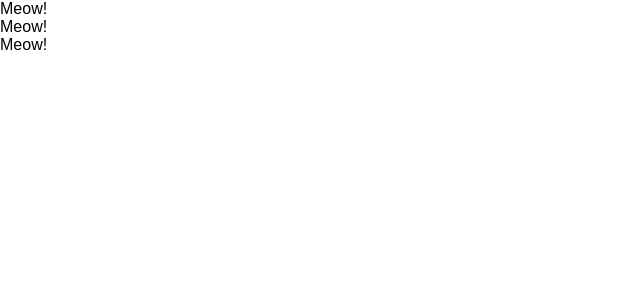
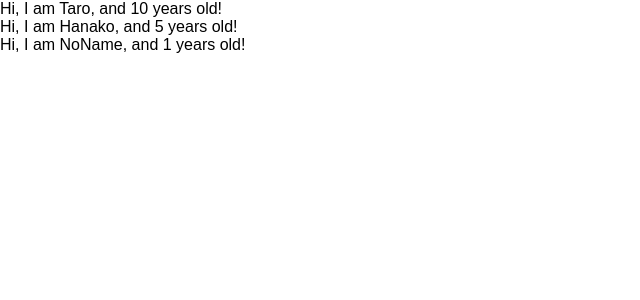
Before and after one commit to frongrasanf/react-redux-crud, a React (Create React App) app: page / in a window 1280 px wide. Shown: the top 300 px of the page, without its empty margins (0-640 px from the left). Built offline with nearby package versions, Linux system fonts and the light colour scheme.

Commit message:
Learn props of component

```diff
--- a/src/App.js
+++ b/src/App.js
@@ -1,29 +1,29 @@
-import React, { Component } from 'react';
-
-// class App extends Component {
-//   render() {
-//     return (
-//       <React.Fragment>
-//         <label htmlFor="bar">bar</label>
-//         <input type="text" onClick={() => {console.log("hey")}} />
-//       </React.Fragment>
-//     )
-//   }
-// }
+import React from 'react';
 
 const App = () => {
+  const profiles = [
+    { name: "Taro", age: 10 },
+    { name: "Hanako", age: 5 },
+    { name: "NoName" }
+  ]
   return (
     <div>
-    <Cat />
-    <Cat />
-    <Cat />
+      {
+        profiles.map((profile, index) => {
+          return <User name={profile.name} age={profile.age} key={index} />
+        })
+      }
     </div>
 
   )
 }
 
-const Cat = () => {
-  return <div>Meow!</div>
+const User = (props) => {
+  return <div>Hi, I am {props.name}, and {props.age} years old!</div>
+}
+
+User.defaultProps = {
+  age: 1
 }
 
 export default App;
```
